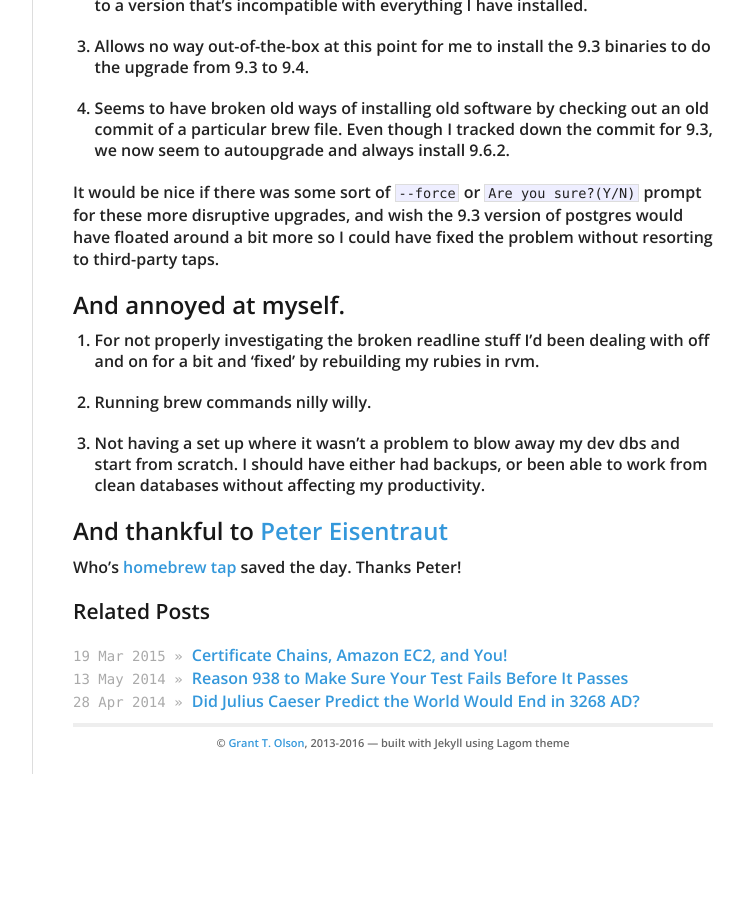
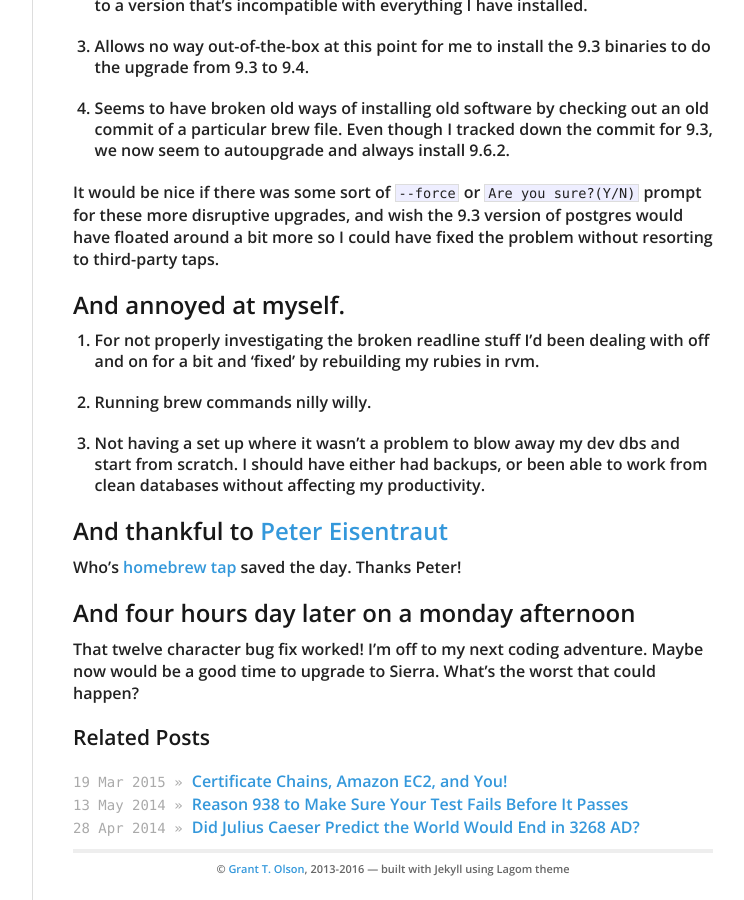
Before and after one commit to grant-olson/grant-olson.github.io, a Jekyll site: the page built from _posts/2017-05-08-i-fried-my-homebrew-postgres.md, in a window 1280 px wide and 900 px high, scrolled down 1962 px. Shown: the whole window, without its empty margins (378-1122 px from the left). Built offline with Jekyll 4.4.1, drawn with Linux system fonts in a browser that asks for light colours; before the commit the page ends 2736 px from its top, so only the background shows below that.

Commit message:
More work on blog post

```diff
--- a/_posts/2017-05-08-i-fried-my-homebrew-postgres.md
+++ b/_posts/2017-05-08-i-fried-my-homebrew-postgres.md
@@ -90,3 +90,7 @@
 ## And thankful to [Peter Eisentraut](http://peter.eisentraut.org/)
 
 Who's [homebrew tap](https://github.com/petere) saved the day. Thanks Peter!
+
+## And four hours day later on a monday afternoon
+
+That twelve character bug fix worked! I'm off to my next coding adventure. Maybe now would be a good time to upgrade to Sierra. What's the worst that could happen?
```
